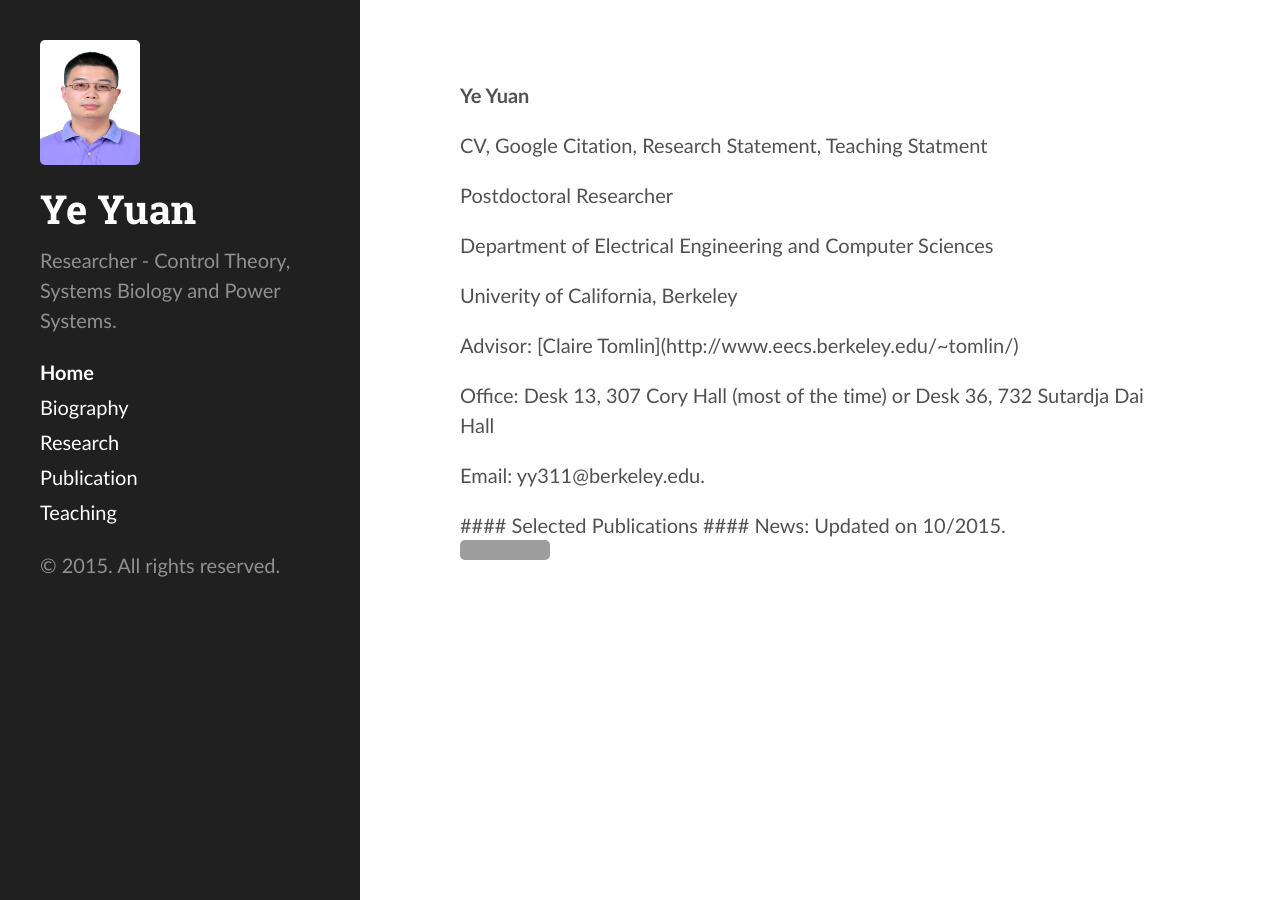
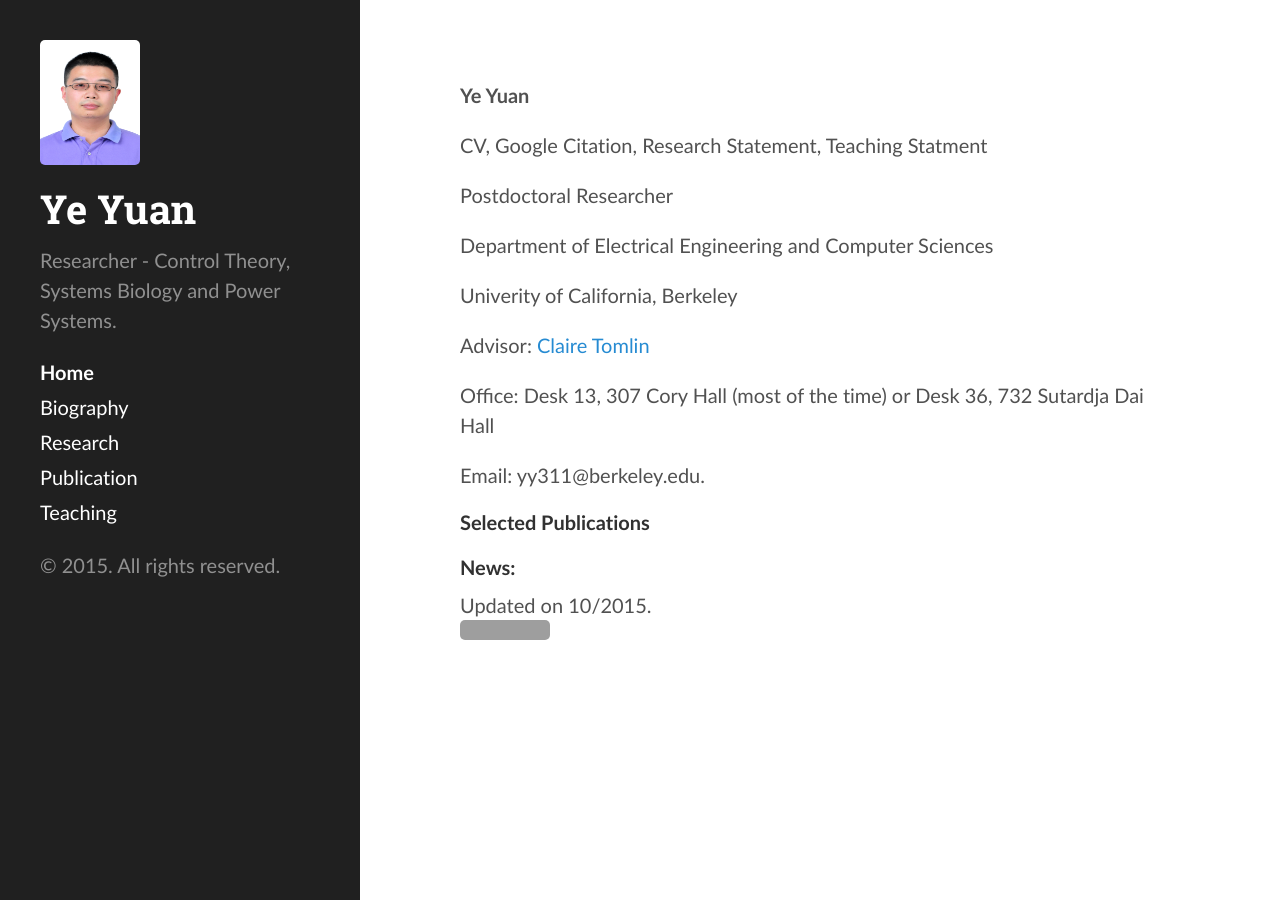
Before and after one commit to yy311/yy311.github.io, a Jekyll site: the page built from index.md, in a window 1280 px wide. Built offline with Jekyll 4.4.1, drawn with Linux system fonts in a browser that asks for light colours; some of the changed lines change nothing that is shown; grey boxes are pictures that could not be loaded.

Commit message:
Update index.md

```diff
--- a/index.md
+++ b/index.md
@@ -9,16 +9,15 @@ CV, Google Citation, Research Statement, Teaching Statment
 <p>Postdoctoral Researcher</p>
 <p>Department of Electrical Engineering and Computer Sciences</p>
 <p>Univerity of California, Berkeley </p>
-<p>Advisor: [Claire Tomlin](http://www.eecs.berkeley.edu/~tomlin/)
+Advisor: [Claire Tomlin](http://www.eecs.berkeley.edu/~tomlin/)
 <p>Office: Desk 13, 307 Cory Hall (most of the time) or Desk 36, 732 Sutardja Dai Hall</p>
 <p>Email: yy311@berkeley.edu.</p>
 
 
-####Selected Publications
+#### Selected Publications
 
 
-####News:
-
+#### News:
 
 
 
```
